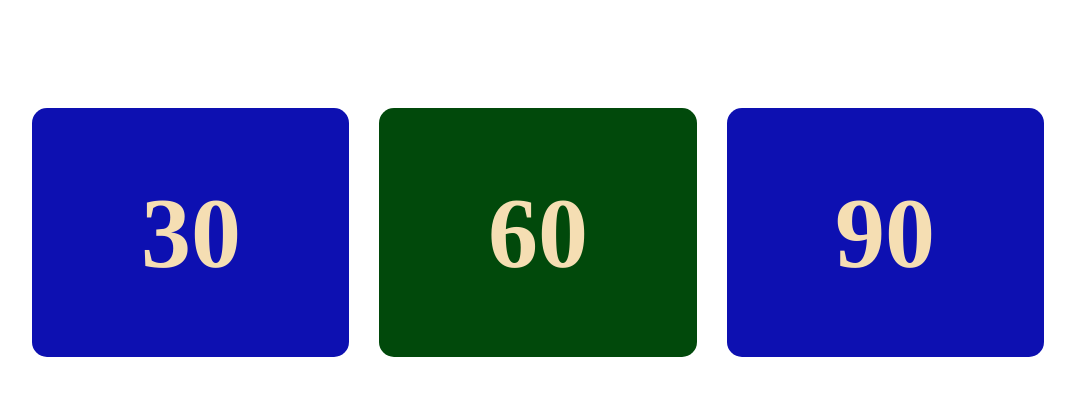
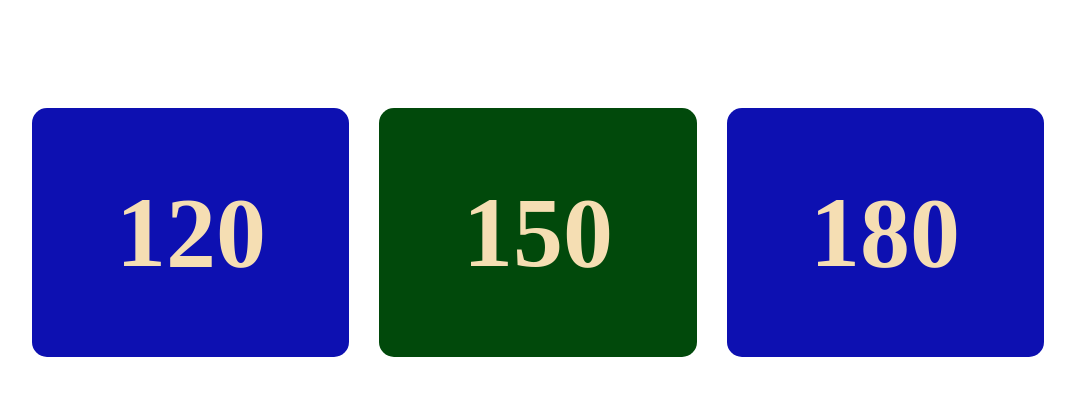
Before and after one commit to alaminusa/numbercounterjs, a plain HTML site: page index.html in a window 1280 px wide. Shown: the whole page, without its empty margins (102-1177 px from the left). Drawn offline with Linux system fonts and the light colour scheme.

Commit message:
index.html

```diff
--- a/index.html
+++ b/index.html
@@ -11,13 +11,13 @@
 
     <div class="box">
         <div class="box1">
-            <h1 class="counterUp" data-number="30" data-speed="500"></h1>
+            <h1 class="counterUp" data-number="120" data-speed="500"></h1>
         </div>
         <div class="box2">
-            <h1 class="counterUp" data-number="60" data-speed="500"></h1>
+            <h1 class="counterUp" data-number="150" data-speed="500"></h1>
         </div>
         <div class="box3">
-            <h1 class="counterUp" data-number="90" data-speed="500"></h1>
+            <h1 class="counterUp" data-number="180" data-speed="500"></h1>
         </div>
     </div>
 
```
